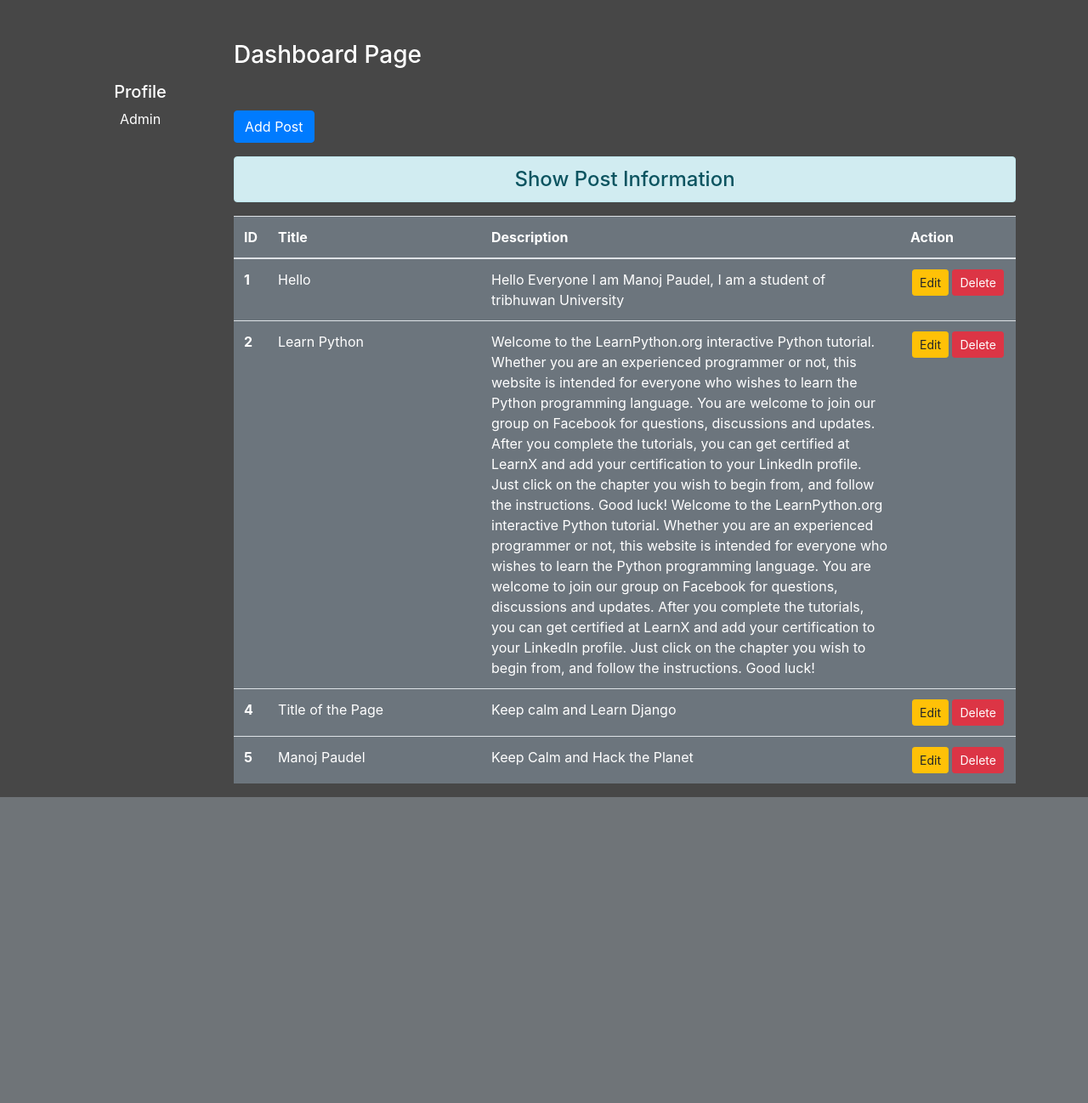
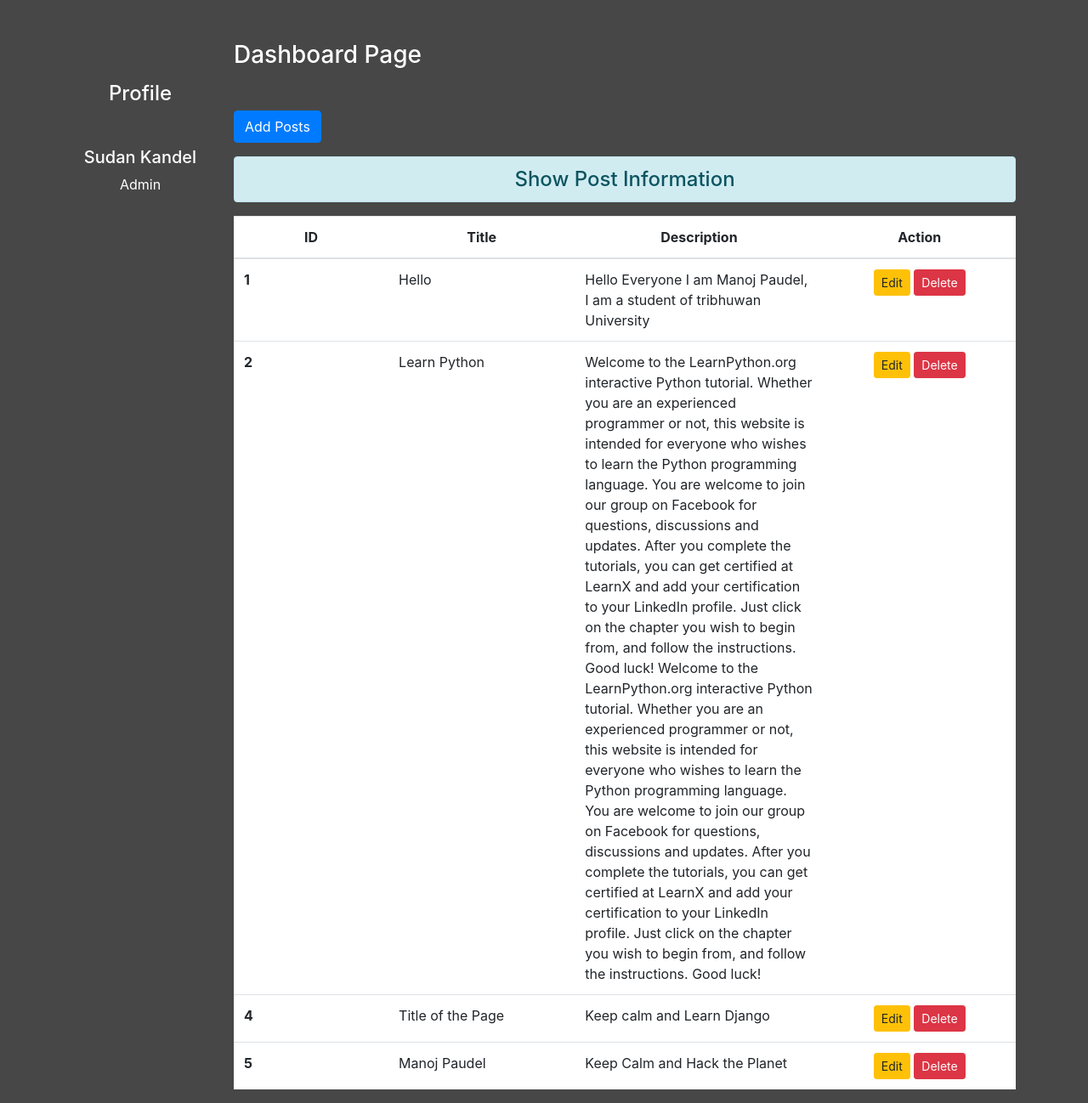
Before and after one commit to sudomanoj/Blog-Application-Using-Django, a Django app: page /dashboard/ in a window 1280 px wide. Shown: the part 56-1354 px from the top of the page at 85% size. Before the commit the page ends 994 px from the top, so only its background shows below. Run offline with Django 4.2, Linux system fonts and the light colour scheme; a user stored in the database is signed in; data comes from the database, SQL or seed files in the repository; parts of the project's set-up code (start-up, migrations or seed data) failed here and were passed over; some libraries are stand-ins or nearby versions.

Commit message:
Update dashboard.html

```diff
--- a/blog/templates/blog/dashboard.html
+++ b/blog/templates/blog/dashboard.html
@@ -1,56 +1,61 @@
 {% extends 'blog/base.html' %}
 {% load static %}
+
 
 {% block msg %}
 {% if messages %}
   {% for message in messages %}
-<div {% if message.tags %} class="alert alert-{{message.tags}} alert-dismissable fade show" {% endif %}>
-    <strong> {{message}} </strong>
-    <button type="button" class="close" data-dismiss="alert" aria-label="Close">
-        <span aria-hidden="true">&times;</span>
-    </button>
+    <div {% if message.tags %}class="alert alert-{{message.tags}} alert-dismissible fade show mt-3" role="alert"{% endif %}>
+      <strong>{{message}}</strong>
+      <button type="button" class="btn-close" data-bs-dismiss="alert" aria-label="Close"></button>
     </div>
+    <script>
+      setTimeout(function() {
+        $('.alert-dismissible').fadeOut('slow');
+      }, 3000);
+    </script>
   {% endfor %}
 {% endif %}
 {% endblock msg %}
 
 {% block side %}
 <div class="col-sm-2 text-white my-5 text-center">
-  <h5 class="mt-5 fw-semibold">Profile</h5>
-  <h3 class="fw-bold">{{name}}</h3>
+    <h4 class="my-5">Profile</h4>
+    <h5>{{full_name}}</h5>
     {% for group in groups %}
-  <p class="fw-semibold">  {{group.name}} </p>
+    <p>{{group.name}}</p>
     {% endfor %}
 </div>
 {% endblock side %}
 
     {% block content %}
-<div class="col-sm-10 text-white">
+    <div class="col-sm-10">
         <h3 class="text-white my-5">Dashboard Page</h3>
-    <a href=" {% url 'addpost' %} "class="btn btn-primary">Add Post</a>
+        <a href="{% url 'addpost' %}" class="btn btn-primary">Add Posts</a>
         <h4 class="text-center alert alert-info mt-3">Show Post Information</h4>
+
    {% if posts %}
-    <table class="table table-hover bg-secondary text-white">
+   <table class="table table-hover bg-white">
     <thead>
-          <tr>
-            <th scope="col" style="width:2%">ID</th>
-            <th scope="col" style="width:28%">Title</th>
-            <th scope="col" style="width:55%">Description</th>
-            <th scope="col" style="width:15%">Action</th>
+        <tr class="text-center">
+            <th scope='col' style='width:2%' class='text-center'>ID</th>
+            <th scope='col' style='width:2%'>Title</th>
+            <th scope='col' style='width:2%'>Description</th>
+            <th scope='col' style='width:2%'>Action</th>
         </tr>
     </thead>
     <tbody>
         {% for post in posts %}
         <tr>
-            <th scope="row"> {{post.id}} </th>
-            <td> {{post.title}} </td>
-            <td> {{post.desc}} </td>
-            <td class="text-center">
-              <a href=" {% url 'updatepost' post.id %} " class="btn btn-warning btn-sm">Edit</a>
+        <th scope='row'>{{post.id}}</th>
+        <td>{{post.title}}</td>
+        <td>{{post.desc}}</td>
+        <td class='text-center'>
+            <a href="{% url 'updatepost' post.id %}" class="btn btn-warning btn-sm">Edit</a>
             {% if perms.blog.delete_post %}
-              <form action=" {% url 'delete' post.id %} " method="post" class="d-inline">
+            <form action="{% url 'deletepost' post.id %}" method='post' class="d-inline">
                 {% csrf_token %}
-                <input type="submit" value="Delete" class="btn btn-sm btn-danger">
+                <input type="Submit" class="btn btn-danger btn-sm" value='Delete'>
             </form>
             {% endif %}
         </td>
@@ -59,8 +64,7 @@
     </tbody>
    </table>
    {% else %}
-      <h4 class="text-center alert alert-warning">No Records!</h4>
+   <h4 class="text-center alert alert-warning">No records</h4>
    {% endif %}
 </div>
-
 {% endblock content %}
```
Lines whose indentation alone changed are shown as unchanged.
